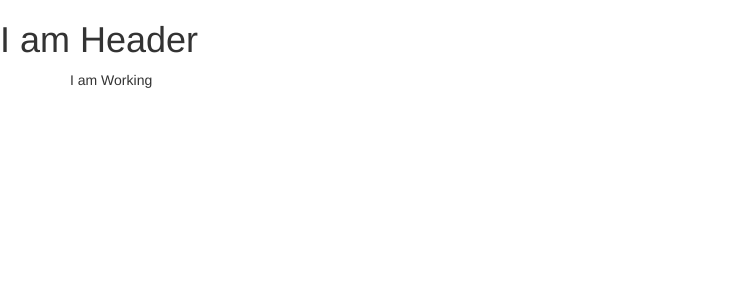
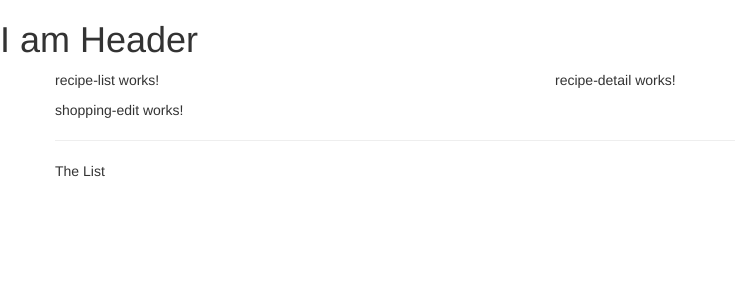
Before and after one commit to saif1642/Angular-shop, an Angular app: page / in a window 1280 px wide. Shown: the top 300 px of the page, without its empty margins (0-735 px from the left). Built offline with nearby package versions, Linux system fonts and the light colour scheme.

Commit message:
component Structure

```diff
--- a/src/app/app.component.html
+++ b/src/app/app.component.html
@@ -1,6 +1,7 @@
 <app-header></app-header>
 <div class="container">
   <div class="row">
-    <div class="col-md-12">I am Working</div>
+    <app-recipes></app-recipes>
+    <app-shopping-list></app-shopping-list>
   </div>
 </div>
--- a/src/app/recipes/recipes.component.html
+++ b/src/app/recipes/recipes.component.html
@@ -1 +1,8 @@
-<p>recipes works!</p>
+<div class="row">
+  <div class="col-md-5">
+    <app-recipe-list></app-recipe-list>
+  </div>
+  <div class="col-md-7">
+    <app-recipe-detail></app-recipe-detail>
+  </div>
+</div>
--- a/src/app/shopping-list/shopping-list.component.html
+++ b/src/app/shopping-list/shopping-list.component.html
@@ -1 +1,7 @@
-<p>shopping-list works!</p>
+<div class="row">
+  <div class="col-xs-10">
+    <app-shopping-edit></app-shopping-edit>
+    <hr />
+    <p>The List</p>
+  </div>
+</div>
```
Also changed, not shown: 1 other file (tests, documents, lock files or other folders).
